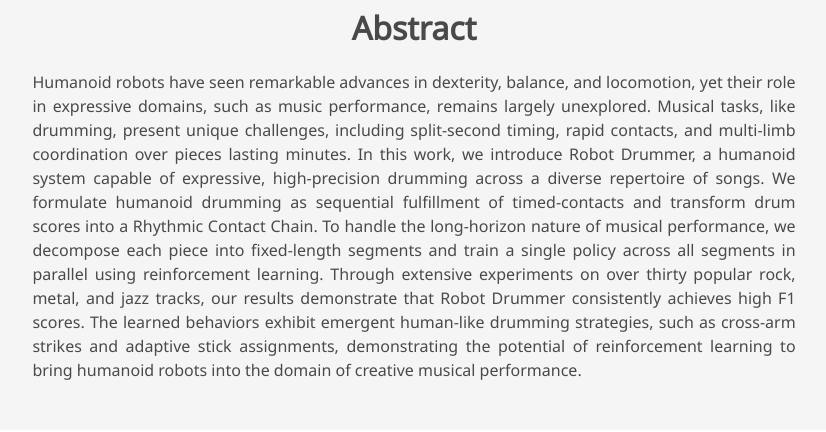
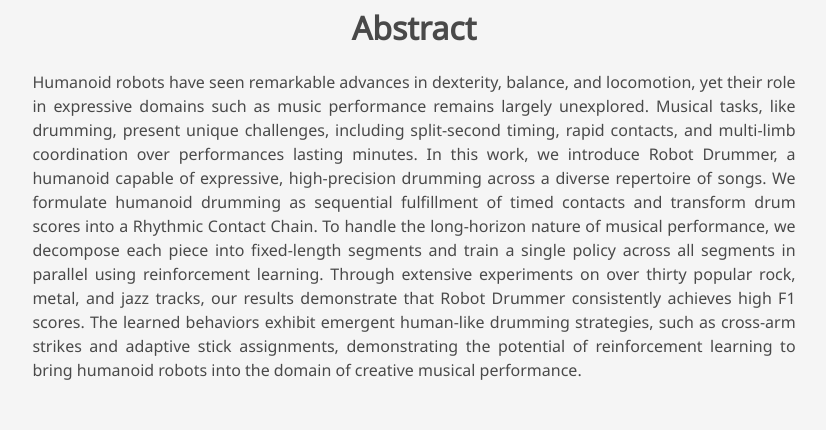
Before and after one commit to robotdrummer/robotdrummer.github.io, a plain HTML site: page index.html in a window 1280 px wide. Shown: the part 704-1136 px from the top of the page, without its empty margins (226-1052 px from the left). Drawn offline with nearby package versions, Linux system fonts and the light colour scheme; a script that the page names is missing; some icons are missing; a web font is replaced by a local one.

Commit message:
Modifies abstract

```diff
--- a/index.html
+++ b/index.html
@@ -166,8 +166,8 @@
         <h2 class="title is-3">Abstract</h2>
         <div class="content has-text-justified">
           <p>
-            Humanoid robots have seen remarkable advances in dexterity, balance, and locomotion, yet their role in expressive domains, such as music performance, remains largely unexplored. Musical tasks, like drumming, present unique challenges, including split-second timing, rapid contacts, and multi-limb coordination over pieces lasting minutes.
-            In this work, we introduce Robot Drummer, a humanoid system capable of expressive, high-precision drumming across a diverse repertoire of songs. We formulate humanoid drumming as sequential fulfillment of timed-contacts and transform drum scores into a Rhythmic Contact Chain. To handle the long-horizon nature of musical performance, we decompose each piece into fixed-length segments and train a single policy across all segments in parallel using reinforcement learning.
+            Humanoid robots have seen remarkable advances in dexterity, balance, and locomotion, yet their role in expressive domains such as music performance remains largely unexplored. Musical tasks, like drumming, present unique challenges, including split-second timing, rapid contacts, and multi-limb coordination over performances lasting minutes.
+            In this work, we introduce Robot Drummer, a humanoid capable of expressive, high-precision drumming across a diverse repertoire of songs. We formulate humanoid drumming as sequential fulfillment of timed contacts and transform drum scores into a Rhythmic Contact Chain. To handle the long-horizon nature of musical performance, we decompose each piece into fixed-length segments and train a single policy across all segments in parallel using reinforcement learning.
             Through extensive experiments on over thirty popular rock, metal, and jazz tracks, our results demonstrate that Robot Drummer consistently achieves high F1 scores. The learned behaviors exhibit emergent human-like drumming strategies, such as cross-arm strikes and adaptive stick assignments, demonstrating the potential of reinforcement learning to bring humanoid robots into the domain of creative musical performance.
           </p>
         </div>
```
